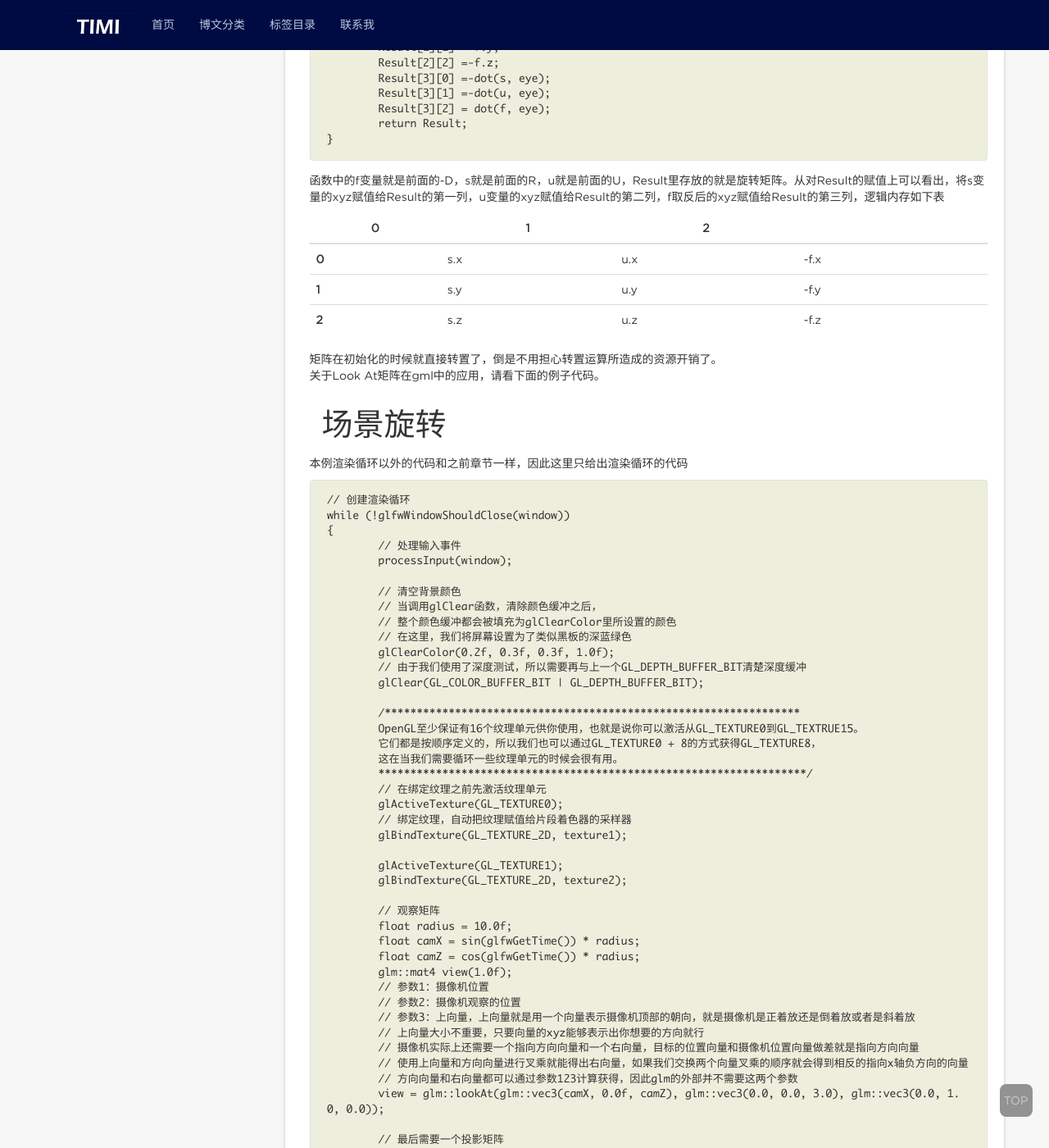
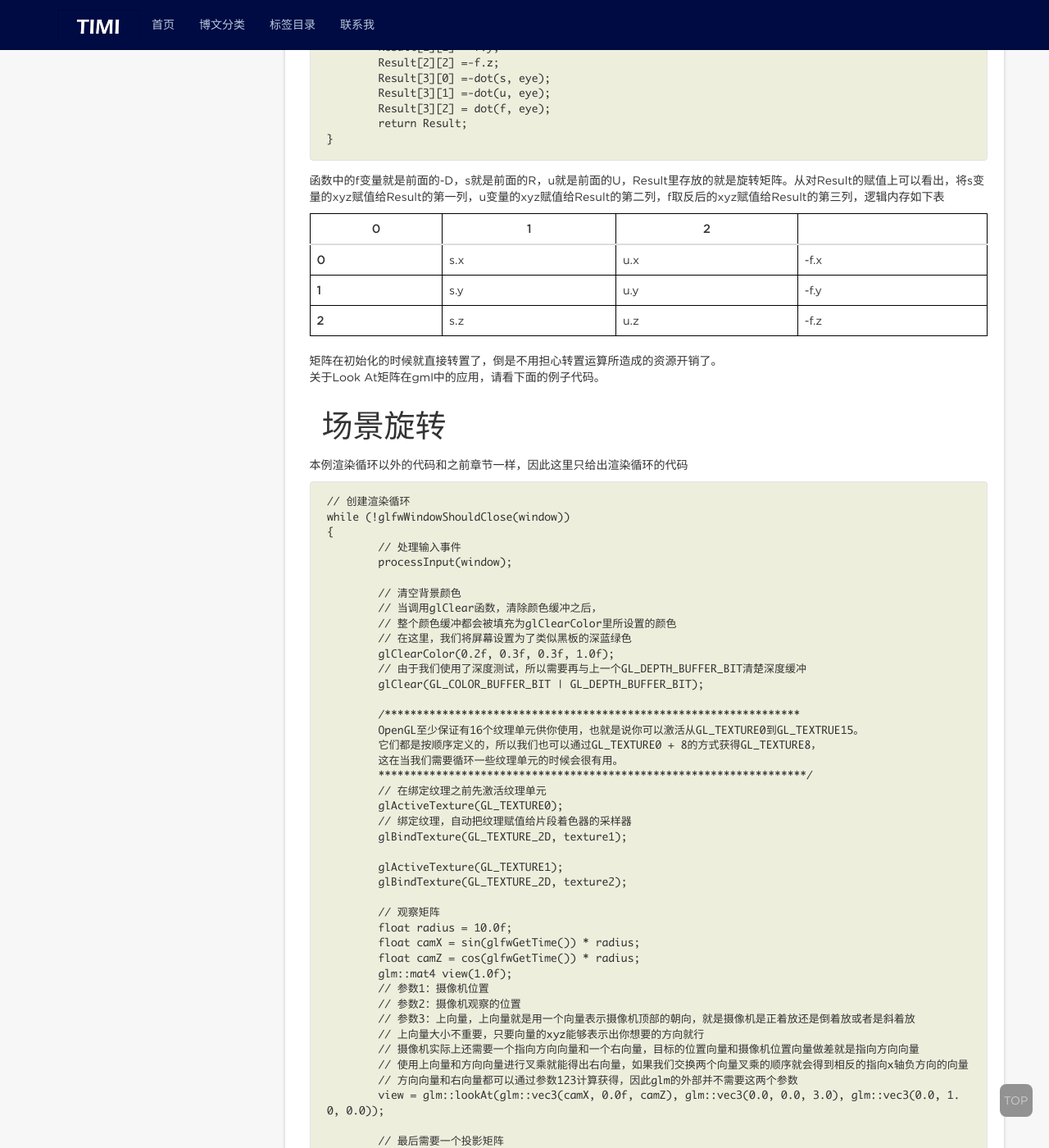
Before and after one commit to zhangn1989/Document, a Jekyll site: the page built from _posts/2019-8-21-OpenGL learning notes - the camera.markdown, in a window 1280 px wide and 1400 px high, scrolled down 2648 px. Shown: the whole window at 82% size. Built offline with Jekyll 4.4.1, drawn with Linux system fonts in a browser that asks for light colours; nearby versions of some CDN libraries; comment, search, counter and statistics services are not loaded.

Commit message:
尝试修复Markdown表格无法显示的问题

```diff
--- a/_includes/head.html
+++ b/_includes/head.html
@@ -31,4 +31,18 @@
   			s.parentNode.insertBefore(hm, s);
 		})();
 	</script>
+	  <style>
+		table{
+		  border-left:1px solid #000000;border-top:1px solid #000000;
+		  width: 100%;
+		  word-wrap:break-word; word-break:break-all;
+		}
+		table th{
+		text-align:center;
+		}
+		table th,td{
+		  border-right:1px solid #000000;border-bottom:1px solid #000000;
+		}
+	  </style>
+
 </head>
```
